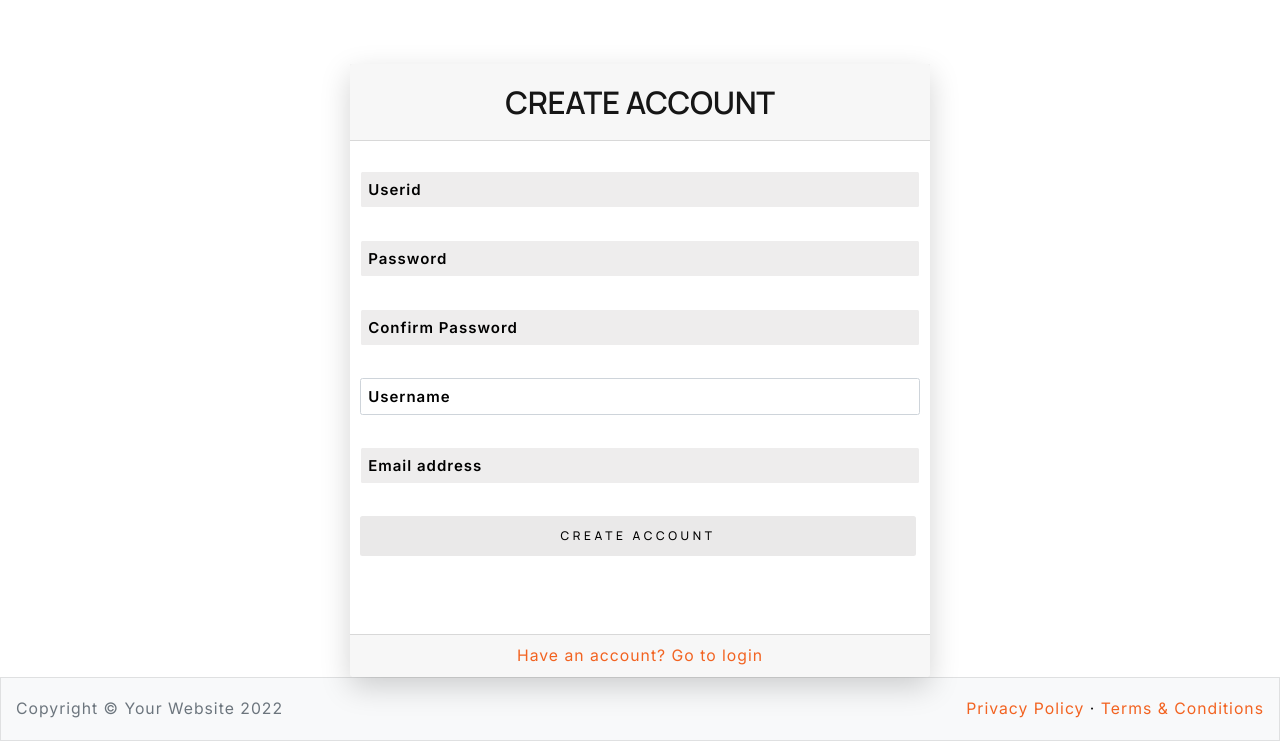
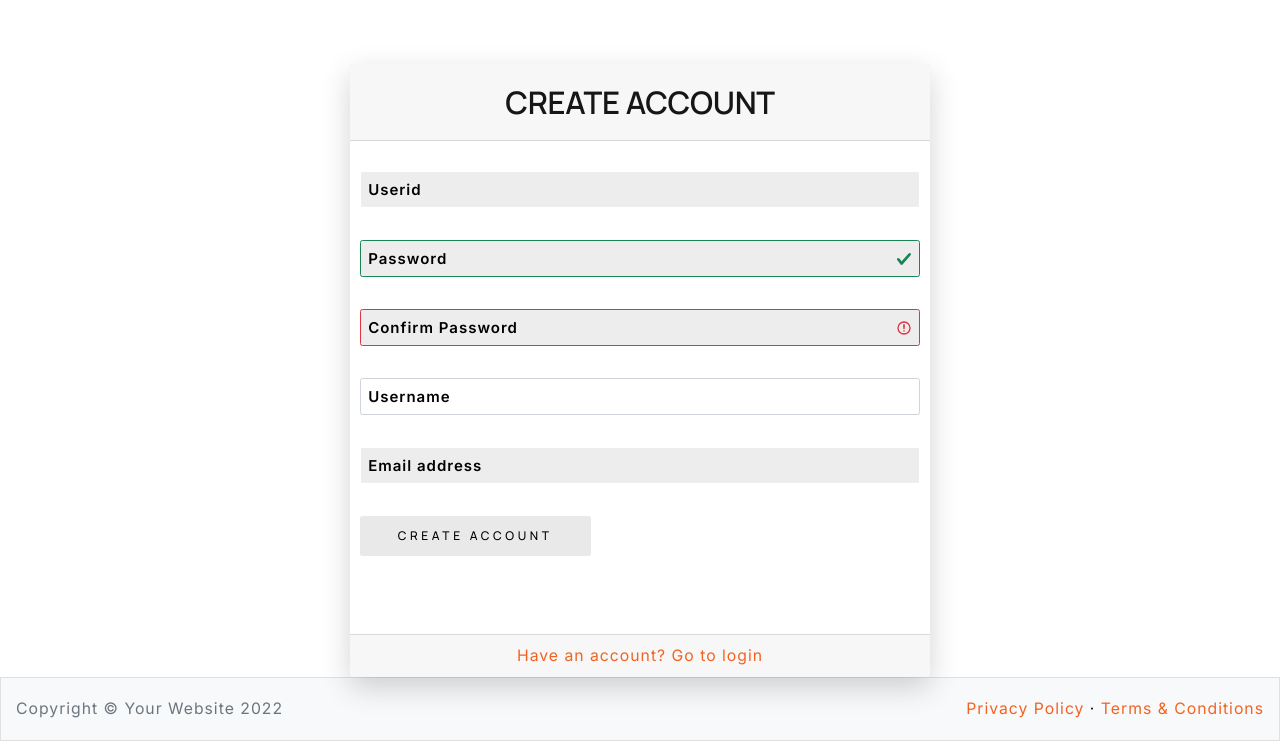
Before and after one commit to luxetverit/realtime-detection-and-recognize-facial-expression-webapp, a Django app: page /accounts/signup/ in a window 1280 px wide. Shown: the part 766-1507 px from the top of the page. Run offline with Django 4.2, Linux system fonts and the light colour scheme; some libraries are stand-ins or nearby versions.

Commit message:
Update signup.html

```diff
--- a/webapp/templates/signup.html
+++ b/webapp/templates/signup.html
@@ -9,45 +9,40 @@
                         <div class="row justify-content-center">
                             <div class="col-lg-7">
                                 <div class="card shadow-lg border-0 rounded-lg mt-5">
-                                    <form method="POST"> {% csrf_token %}
                                     <div class="card-header"><h3 class="text-center font-weight-light my-4">Create Account</h3></div>
                                     <div class="card-body py-5">
-                                        <form>
+                                        <form method="POST" action="" > {% csrf_token %}
                                             <div class="d-flex justify-content-between">
                                                 <div class="col form-floating">
-                                                    <input name="userid" class="form-control d-grid" id="inputUserId" type="text" placeholder="Enter your ID" />
+                                                    <!-- required is a required field -->
+                                                    <input name="userid" class="form-control d-grid" id="inputUserId" type="text" placeholder="Enter your ID" required/>
                                                     <label for="inputUserId">Userid</label>
                                                 </div>
-                                                <!-- <div class="col form-floating">
-                                                    <input class="form-control d-grid" id="inputLastName" type="text" placeholder="Enter your last name" />
-                                                    <label for="inputLastName">Last name</label>
-                                                </div> -->
                                             </div>
-                                            <div class="form-floating">
-                                                <input name="password1" class="form-control" id="inputPassword" type="password" placeholder="Create a password" />
-                                                <label for="inputPassword">Password</label>
+                                            <div class="form-floating has-success">
+                                                <input name="password" class="form-control is-valid" id="inputValid" type="password" placeholder="Create a password" required/>
+                                                <label for="inputValid">Password</label>
+                                                <div class="valid-feedback"></div>
                                             </div>
-                                            <div class="form-floating mb-3 mb-md-0">
-                                                <input name="password1" class="form-control" id="inputPasswordConfirm" type="password" placeholder="Confirm password" />
-                                                <label for="inputPasswordConfirm">Confirm Password</label>
+                                            <div class="form-floating mb-3 mb-md-0 has-danger">
+                                                <input name="password2" class="form-control is-invalid" id="confirm-password" type="password" placeholder="Confirm password" required/>
+                                                <label for="confirm-password">Confirm Password</label>
                                             </div>
-                                            <!-- 색 왜 안바뀌지? -->
                                             <div class="col form-floating">
-                                                <input name="username" class="form-control" id="inputUserName" type="username" placeholder="Enter your name" />
+                                                <input name="username" class="form-control" id="inputUserName" type="username" placeholder="Enter your name" required/>
                                                 <label for="inputUserName">Username</label>
                                             </div>
                                             <div class="form-floating">
-                                                <input name="email" class="form-control" id="inputEmail" type="email" placeholder="name@example.com" />
+                                                <input name="email" class="form-control" id="inputEmail" type="email" placeholder="name@example.com" required/>
                                                 <label for="inputEmail">Email address</label>
                                             </div>
                                             <div class="mt-4 mb-0">
-                                                <div class="d-grid"><a class="btn btn-primary btn-block" href="{% url 'app:index' %}">Create Account</a></div>
+                                                <button class="btn btn-primary btn-block" >Create Account</button>
                                             </div>
                                         </form>
                                     </div>
                                     <div class="card-footer text-center py-2">
                                         <div class="small"><a href="{% url 'account:login' %}">Have an account? Go to login</a></div>
-                                    </form>
                                     </div>
                                 </div>
                             </div>
@@ -56,7 +51,34 @@
                 </main>
             </div>
         </div>
-        <script src="https://cdn.jsdelivr.net/npm/bootstrap@5.1.3/dist/js/bootstrap.bundle.min.js" crossorigin="anonymous"></script>
-        <script src="js/scripts.js"></script>
+        <script>
+            const password = document.getElementById("inputValid");
+            const confirmPassword = document.getElementById("confirm-password");
+            const form = document.querySelector("form");
+
+            function validatePassword() {
+            const errorMessages = confirmPassword.parentNode.querySelectorAll(".invalid-feedback");
+            errorMessages.forEach(message => message.remove());
+
+            if (password.value !== confirmPassword.value) {
+                confirmPassword.style.borderColor = "";
+                const errorMessage = document.createElement("div");
+                errorMessage.classList.add("invalid-feedback");
+                errorMessage.innerText = "Passwords do not match";
+                confirmPassword.parentNode.appendChild(errorMessage);
+                confirmPassword.setCustomValidity("invalid");
+            } else {
+                confirmPassword.style.borderColor = "green";
+                confirmPassword.setCustomValidity("");
+                confirmPassword.parentNode.classList.add("was-validated");
+                confirmPassword.parentNode.classList.add("has-success"); // Add the has-success class if passwords match
+                confirmPassword.classList.add("is-valid"); // Also add the is-valid class
+
+            }
+        }
+        password.addEventListener("change", validatePassword);
+        confirmPassword.addEventListener("keyup", validatePassword);
+
+        </script>
     </body>
 {% endblock %}
```
